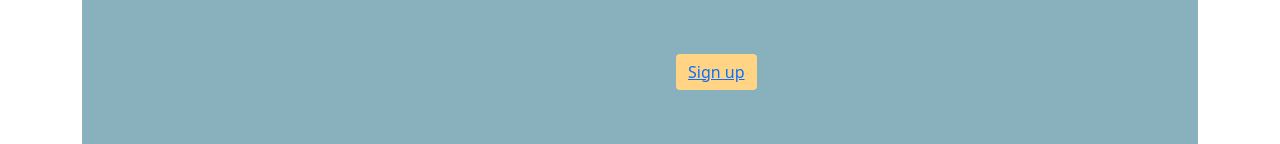
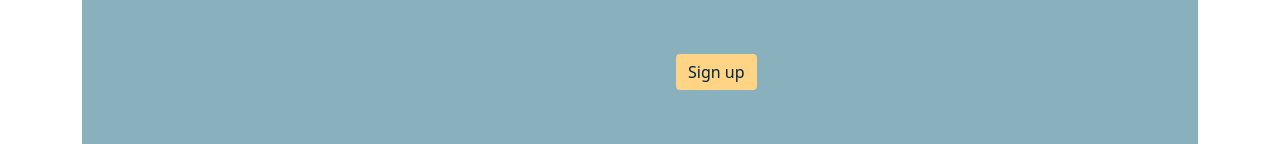
Before and after one commit to bleuLenny/StudyMates, a React (Create React App) app in the folder frontend/: page / in a window 1280 px wide. Shown: the part 609-753 px from the top of the page. Built offline with nearby package versions, Linux system fonts and the light colour scheme.

Commit message:
Fixed sign up

```diff
--- a/frontend/src/components/WelcomeContent.js
+++ b/frontend/src/components/WelcomeContent.js
@@ -1,7 +1,6 @@
 import "bootstrap/dist/css/bootstrap.min.css";
 import "./WelcomePage.css";
 import { Container, Row, Col, Button, Form } from "react-bootstrap";
-import {Link} from 'react-router-dom';
 const WelcomeContent = () => {
   return (
     <Container className="wel-content fluid sm">
@@ -19,7 +18,7 @@ const WelcomeContent = () => {
         <Col>
           <Container className="sign-up-form fluid">
             <h4>Get started</h4>
-            <Form>
+            <Form action='/auth/register' method='POST'>
               <Row>
                 <Col>
                   <Form.Group controlId="formFirstName">
@@ -56,8 +55,8 @@ const WelcomeContent = () => {
               <Button
                 className="sign-up-button"
                 variant="primary"
-              >
-                <Link to='/register'>Sign up</Link>
+                type='submit'
+              >Sign up
               </Button>
             </Form>
           </Container>
```
